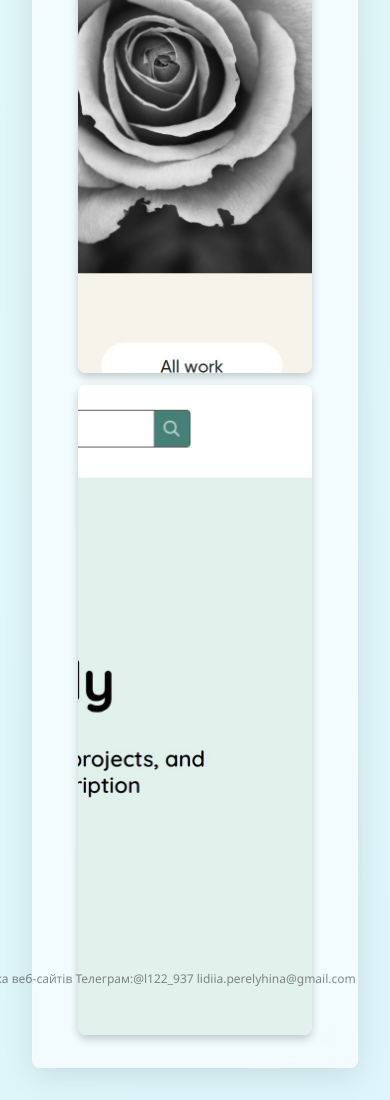
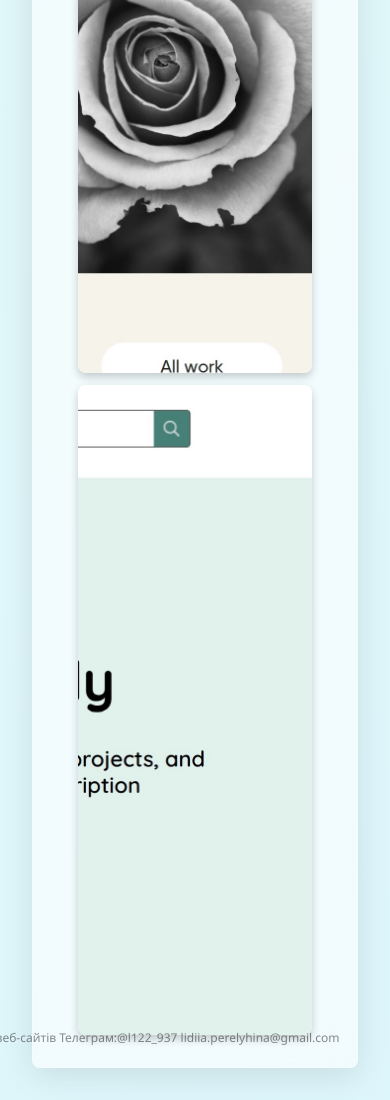
Before and after one commit to LidiiaPN/hero-animation-page, a React (Vite) app: page / in a window 390 px wide. Shown: the part 1924-3024 px from the top of the page. Built offline with nearby package versions, Linux system fonts and the light colour scheme.

Commit message:
.rotating-text mobile adaptive

```diff
--- a/src/index.css
+++ b/src/index.css
@@ -368,4 +368,8 @@ body {
     width: 90%;
      min-height: 650px;
   }
+  .rotating-text{
+    top: 99%;
+    left: 50%;
+  }
 }
```
